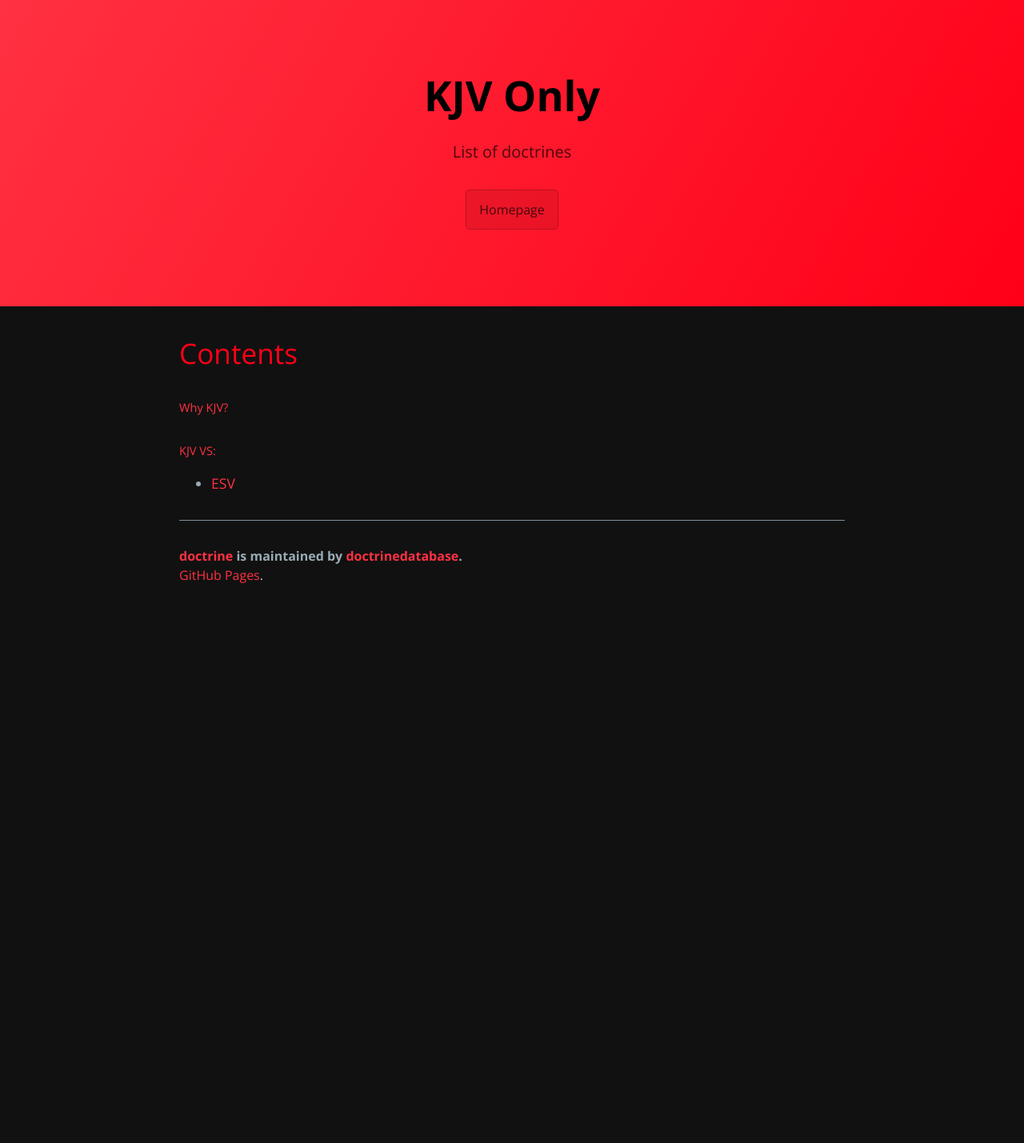
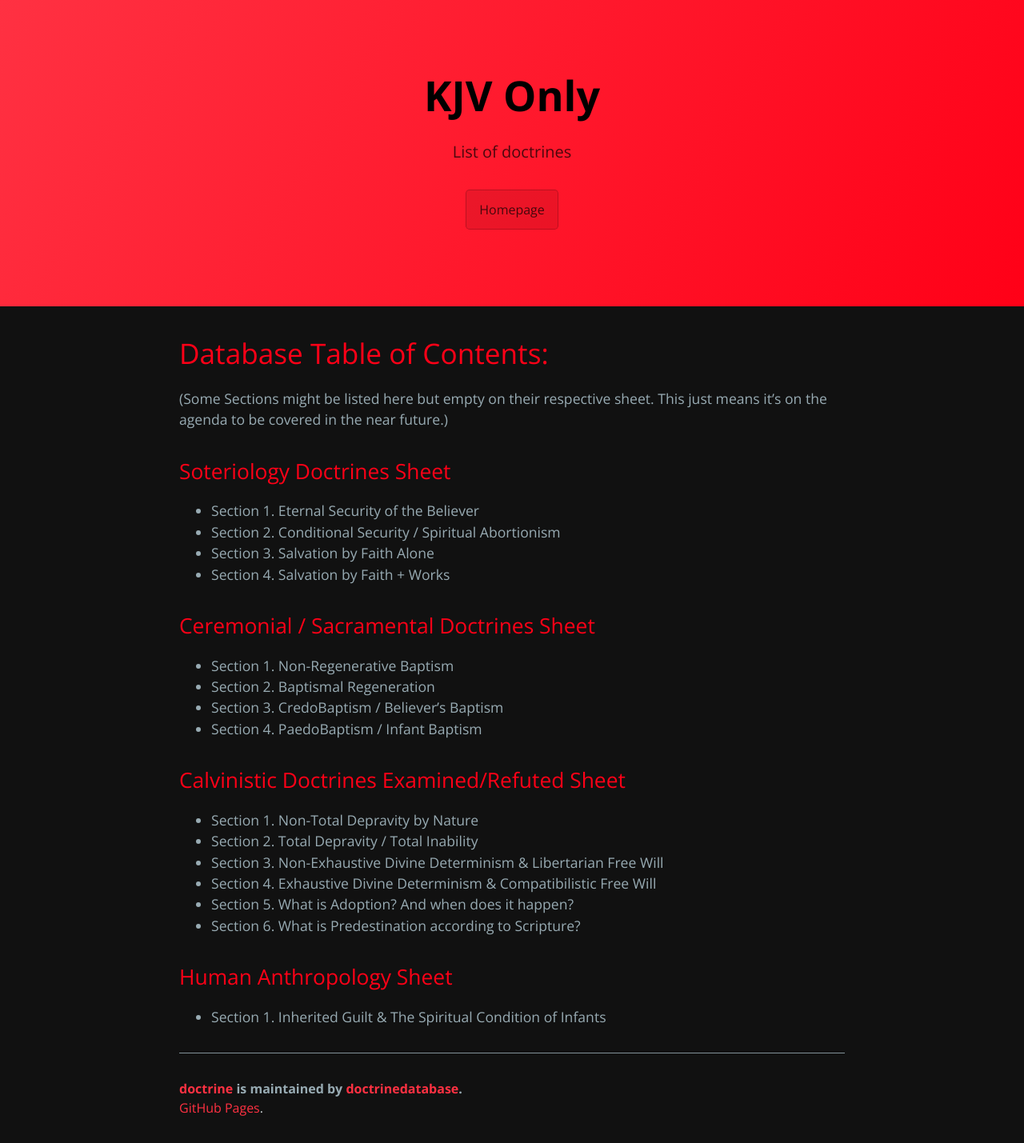
Before and after one commit to doctrinedatabase/doctrine, a Jekyll site: the page built from index.md, in a window 1280 px wide. Shown: the whole page at 80% size. Built offline with Jekyll 4.4.1, drawn with Linux system fonts in a browser that asks for light colours; before the commit the page ends 900 px from its top, so only the background shows below that.

Commit message:
Update index.md

```diff
--- a/index.md
+++ b/index.md
@@ -3,9 +3,28 @@ title: KJV Only
 layout: default
 ---
 
+# Database Table of Contents:
 
-# Contents
+(Some Sections might be listed here but empty on their respective sheet. This just means it's on the agenda to be covered in the near future.)
+## Soteriology Doctrines Sheet
+* Section 1. Eternal Security of the Believer
+* Section 2. Conditional Security / Spiritual Abortionism
+* Section 3. Salvation by Faith Alone
+* Section 4. Salvation by Faith + Works
 
-##### [Why KJV?](/kjv-only/why-kjv)
-##### [KJV VS:](/kjv-only/kjv-vs)
-* [ESV](/kjv-only/kjv-vs/esv)
+## Ceremonial / Sacramental Doctrines Sheet
+* Section 1. Non-Regenerative Baptism
+* Section 2. Baptismal Regeneration
+* Section 3. CredoBaptism / Believer's Baptism
+* Section 4. PaedoBaptism / Infant Baptism
+
+## Calvinistic Doctrines Examined/Refuted Sheet
+* Section 1. Non-Total Depravity by Nature
+* Section 2. Total Depravity / Total Inability
+* Section 3. Non-Exhaustive Divine Determinism & Libertarian Free Will
+* Section 4. Exhaustive Divine Determinism & Compatibilistic Free Will
+* Section 5. What is Adoption? And when does it happen?
+* Section 6. What is Predestination according to Scripture?
+
+## Human Anthropology Sheet
+* Section 1. Inherited Guilt & The Spiritual Condition of Infants
```
